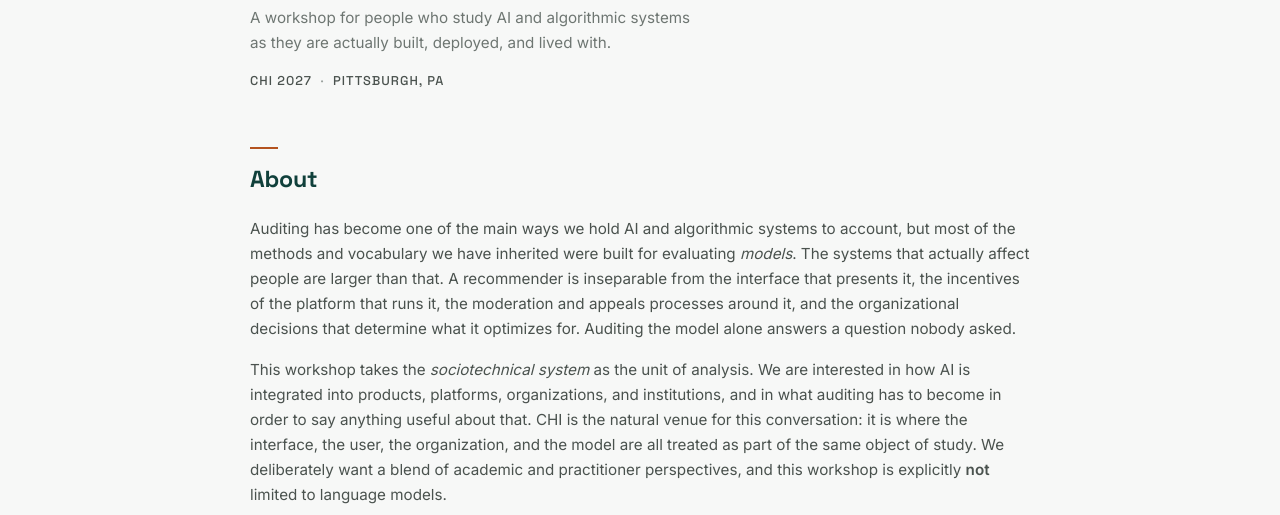
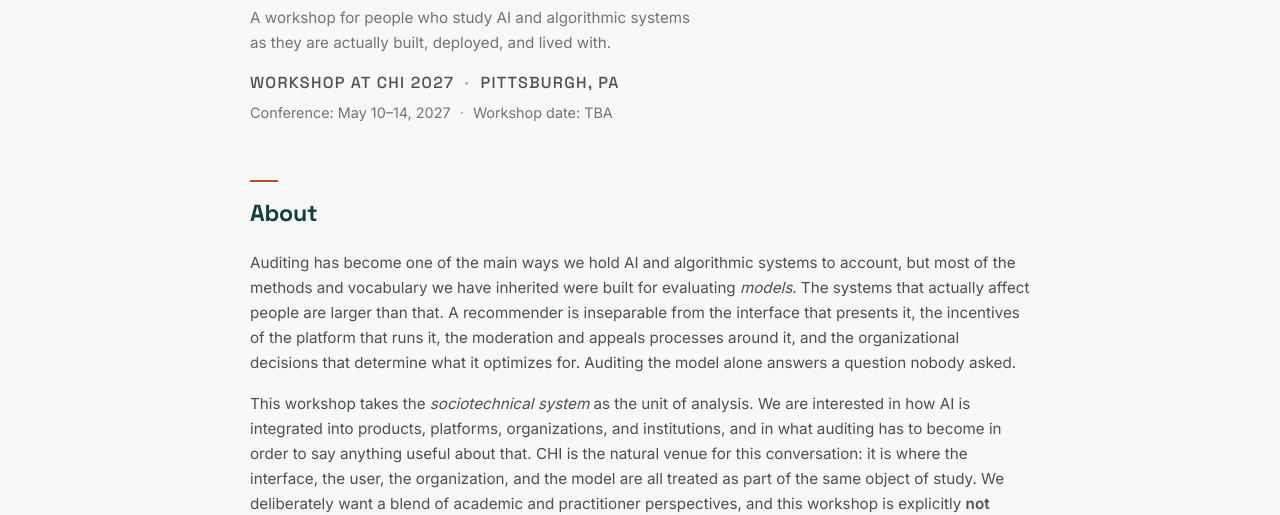
Before and after one commit to a2s2-workshop/2027, a plain HTML site: page index.html in a window 1280 px wide. Shown: the part 314-829 px from the top of the page. Drawn offline with Linux system fonts and the light colour scheme; some icons are missing.

Commit message:
Reword hero event line, enlarge it, and add conference and workshop dates

```diff
--- a/css/style.css
+++ b/css/style.css
@@ -149,14 +149,21 @@ nav {
 .hero-event {
   margin-top: 0.9rem;
   font-family: var(--font-display);
-  font-size: 0.8rem;
+  font-size: 1rem;
   font-weight: 500;
   letter-spacing: 0.08em;
   text-transform: uppercase;
   color: var(--color-text-muted);
 }
 
-.hero-event span { margin: 0 0.35em; color: var(--color-text-faint); }
+.hero-dates {
+  margin-top: 0.3rem;
+  font-size: 0.9rem;
+  color: var(--color-text-subtle);
+}
+
+.hero-event span,
+.hero-dates span { margin: 0 0.35em; color: var(--color-text-faint); }
 
 /* Signature motion: the initials settle into place in reading order. */
 @keyframes settle {
@@ -471,3 +478,10 @@ footer {
   .editions-row { grid-template-columns: 4rem 1fr; }
   .editions-row .editions-location { grid-column: 2; }
 }
+
+/* On phones the event and date lines no longer fit on one row: drop the
+   separator dot and let it act as the line break, so each half gets a clean line. */
+@media (max-width: 480px) {
+  .hero-event span,
+  .hero-dates span { display: block; height: 0; margin: 0; overflow: hidden; }
+}
--- a/index.html
+++ b/index.html
@@ -34,7 +34,8 @@
     <div class="hero-rule"></div>
     <p class="hero-subtitle"><span class="hero-word"><span class="hero-letter" style="--hop-delay:0s">A</span>I</span> <span class="hero-word"><span class="hero-letter" style="--hop-delay:0.09s">A</span>uditing</span> of <span class="hero-word"><span class="hero-letter" style="--hop-delay:0.18s">S</span>ociotechnical</span> <span class="hero-word"><span class="hero-letter" style="--hop-delay:0.27s">S</span>ystems</span></p>
     <p class="hero-tagline">A workshop for people who study AI and algorithmic systems as they are actually built, deployed, and lived with.</p>
-    <p class="hero-event">CHI 2027 <span aria-hidden="true">&middot;</span> Pittsburgh, PA</p>
+    <p class="hero-event">Workshop at CHI 2027 <span aria-hidden="true">&middot;</span> Pittsburgh, PA</p>
+    <p class="hero-dates">Conference: May 10&ndash;14, 2027 <span aria-hidden="true">&middot;</span> Workshop date: TBA</p>
   </header>
 
   <div class="content page-col">
```
